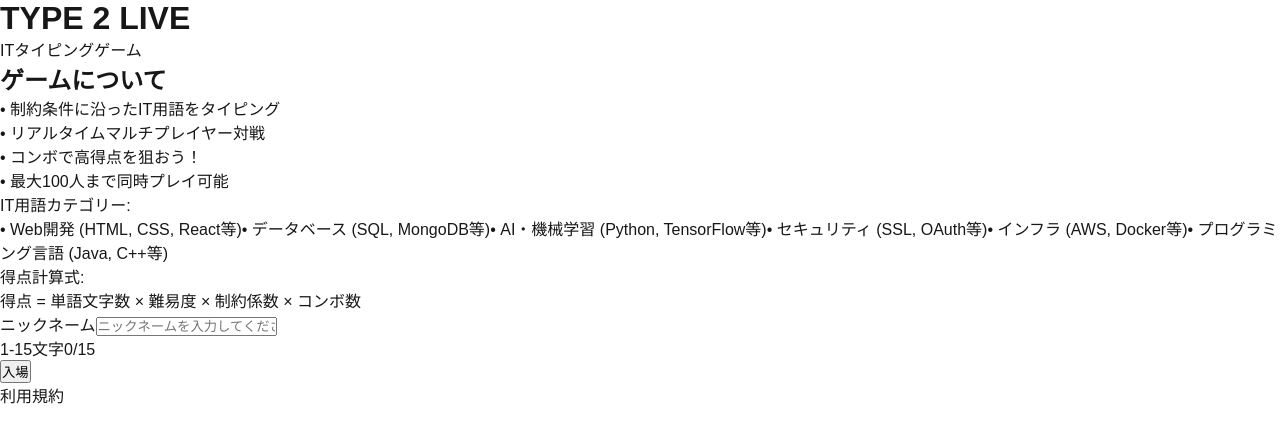
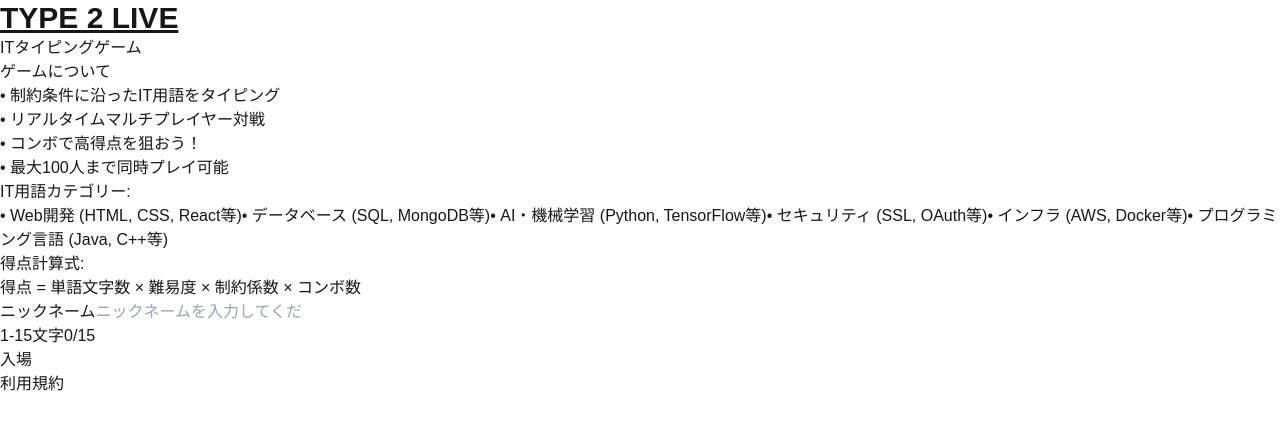
Before and after one commit to ulxsth/2506-hackz-brachio, a Next.js app in the folder frontend/: page / in a window 1280 px wide. Shown: the top 442 px of the page. Built offline with nearby package versions, Linux system fonts and the light colour scheme.

Commit message:
chore: tailwind v4

```diff
--- a/frontend/app/globals.css
+++ b/frontend/app/globals.css
@@ -1,3 +1,7 @@
+@tailwind base;
+@tailwind components;
+@tailwind utilities;
+
 :root {
   --background: #ffffff;
   --foreground: #171717;
--- a/frontend/app/page.tsx
+++ b/frontend/app/page.tsx
@@ -47,7 +47,7 @@
     <div>
       <div>
         <div>
-          <h1>TYPE 2 LIVE</h1>
+          <h1 className='text-3xl font-bold underline'>TYPE 2 LIVE</h1>
           <p>ITタイピングゲーム</p>
         </div>
 
--- a/frontend/package.json
+++ b/frontend/package.json
@@ -24,7 +24,7 @@
   },
   "devDependencies": {
     "autoprefixer": "^10.4.21",
-    "postcss": "^8.5.5",
-    "tailwindcss": "^4.1.10"
+    "postcss": "^8.5.6",
+    "tailwindcss": "^3.4.17"
   }
 }
--- /dev/null
+++ b/frontend/postcss.config.js
@@ -0,0 +1,6 @@
+module.exports = {
+  plugins: {
+    tailwindcss: {},
+    autoprefixer: {},
+  },
+}
--- /dev/null
+++ b/frontend/tailwind.config.js
@@ -0,0 +1,15 @@
+/** @type {import('tailwindcss').Config} */
+module.exports = {
+  content: [
+    "./app/**/*.{js,ts,jsx,tsx,mdx}",
+    "./pages/**/*.{js,ts,jsx,tsx,mdx}",
+    "./components/**/*.{js,ts,jsx,tsx,mdx}",
+
+    // Or if using `src` directory:
+    "./src/**/*.{js,ts,jsx,tsx,mdx}",
+  ],
+  theme: {
+    extend: {},
+  },
+  plugins: [],
+}
```
Also changed, not shown: 2 other files (tests, documents, lock files or other folders).
